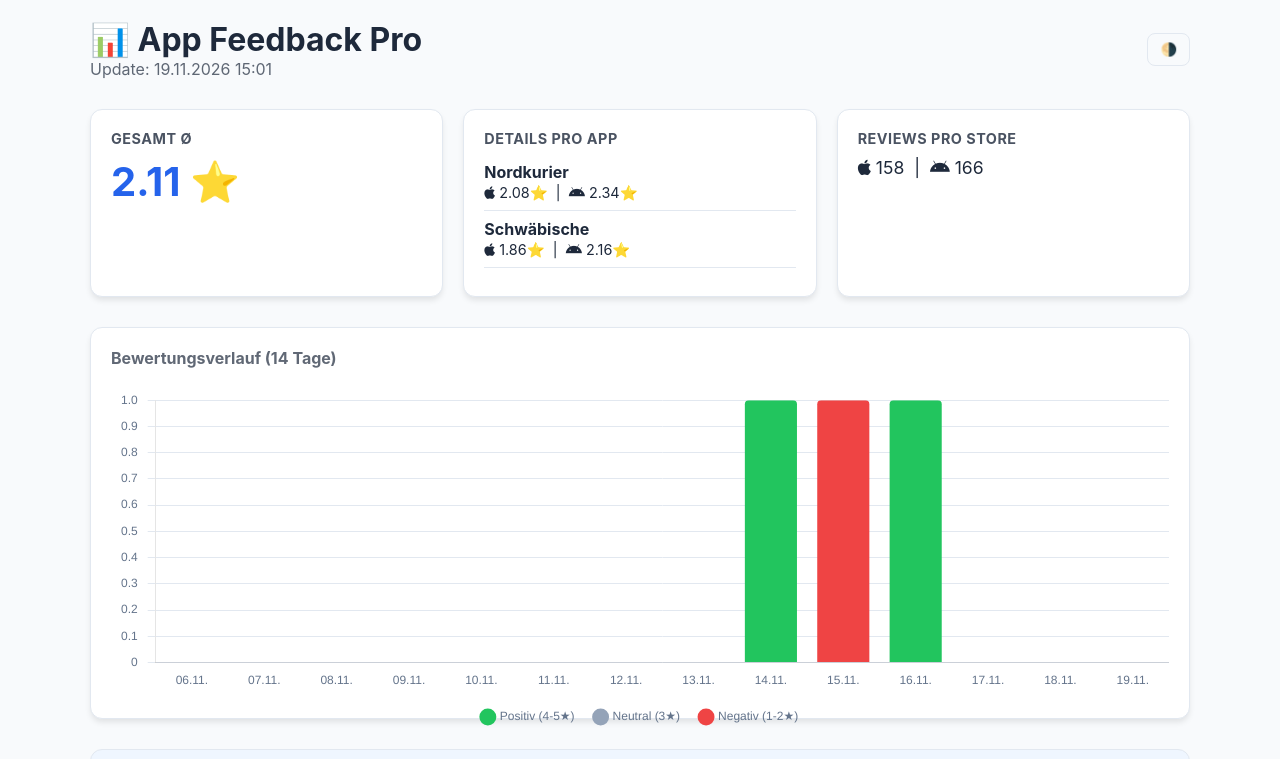
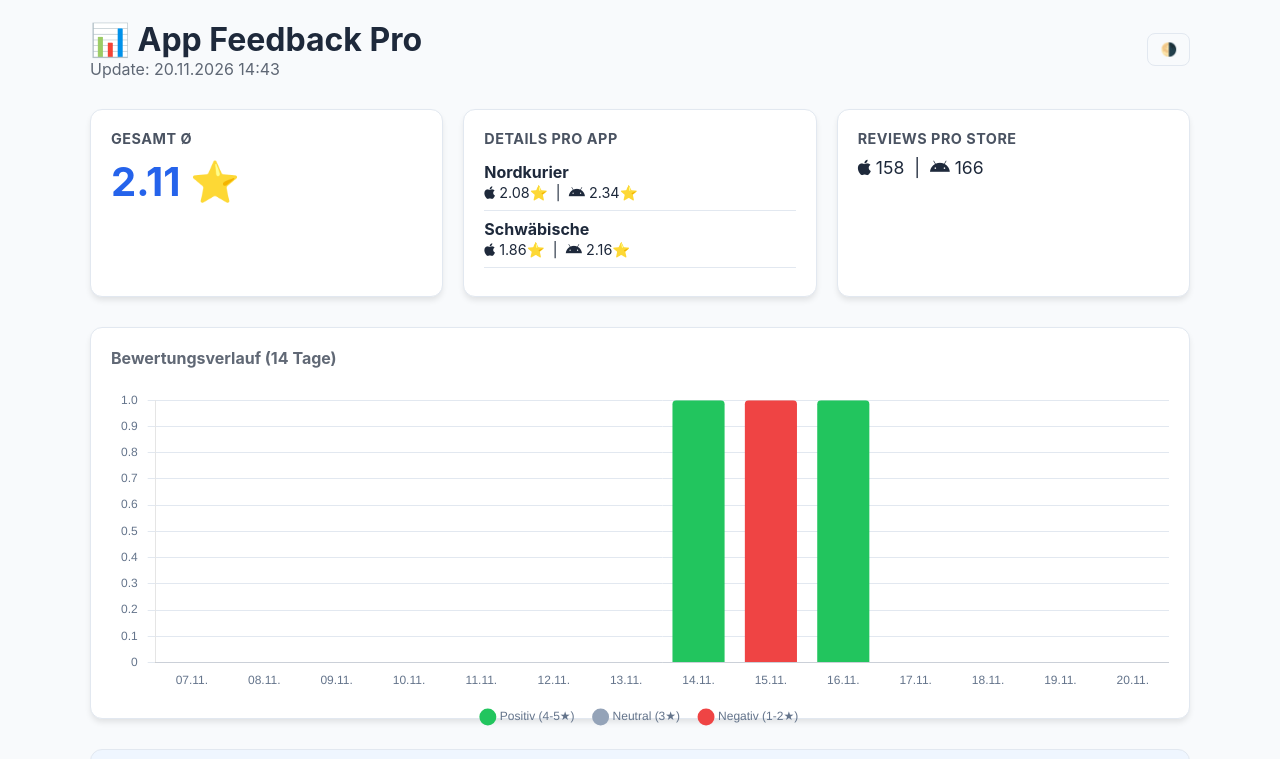
Before and after one commit to Hatozoro/feedback-agent, a plain HTML site: page public/index.html in a window 1280 px wide. Shown: the top 759 px of the page. Drawn offline with nearby package versions, Linux system fonts and the light colour scheme.

Commit message:
Data: Update review history und Dashboard

```diff
--- a/public/index.html
+++ b/public/index.html
@@ -75,7 +75,7 @@
             <header>
                 <div>
                     <h1 style="margin:0;">📊 App Feedback Pro </h1>
-                    <span style="opacity:0.7;">Update: 19.11.2026 15:01</span>
+                    <span style="opacity:0.7;">Update: 20.11.2026 14:43</span>
                 </div>
                 <button class="theme-btn" onclick="toggleTheme()">🌗</button>
             </header>
@@ -253,11 +253,11 @@ Was mich als Abonnent sehr stört ist, dass ich online immer Werbung eingeblende
             let chart = new Chart(ctx, {
                 type: 'bar',
                 data: {
-                    labels: ["06.11.", "07.11.", "08.11.", "09.11.", "10.11.", "11.11.", "12.11.", "13.11.", "14.11.", "15.11.", "16.11.", "17.11.", "18.11.", "19.11."],
+                    labels: ["07.11.", "08.11.", "09.11.", "10.11.", "11.11.", "12.11.", "13.11.", "14.11.", "15.11.", "16.11.", "17.11.", "18.11.", "19.11.", "20.11."],
                     datasets: [
-                        { label: 'Positiv (4-5★)', data: [0, 0, 0, 0, 0, 0, 0, 0, 1, 0, 1, 0, 0, 0], backgroundColor: '#22c55e', borderRadius: 4 },
+                        { label: 'Positiv (4-5★)', data: [0, 0, 0, 0, 0, 0, 0, 1, 0, 1, 0, 0, 0, 0], backgroundColor: '#22c55e', borderRadius: 4 },
                         { label: 'Neutral (3★)', data: [0, 0, 0, 0, 0, 0, 0, 0, 0, 0, 0, 0, 0, 0], backgroundColor: '#94a3b8', borderRadius: 4 },
-                        { label: 'Negativ (1-2★)', data: [0, 0, 0, 0, 0, 0, 0, 0, 0, 1, 0, 0, 0, 0], backgroundColor: '#ef4444', borderRadius: 4 }
+                        { label: 'Negativ (1-2★)', data: [0, 0, 0, 0, 0, 0, 0, 0, 1, 0, 0, 0, 0, 0], backgroundColor: '#ef4444', borderRadius: 4 }
                     ]
                 },
                 options: {
```
